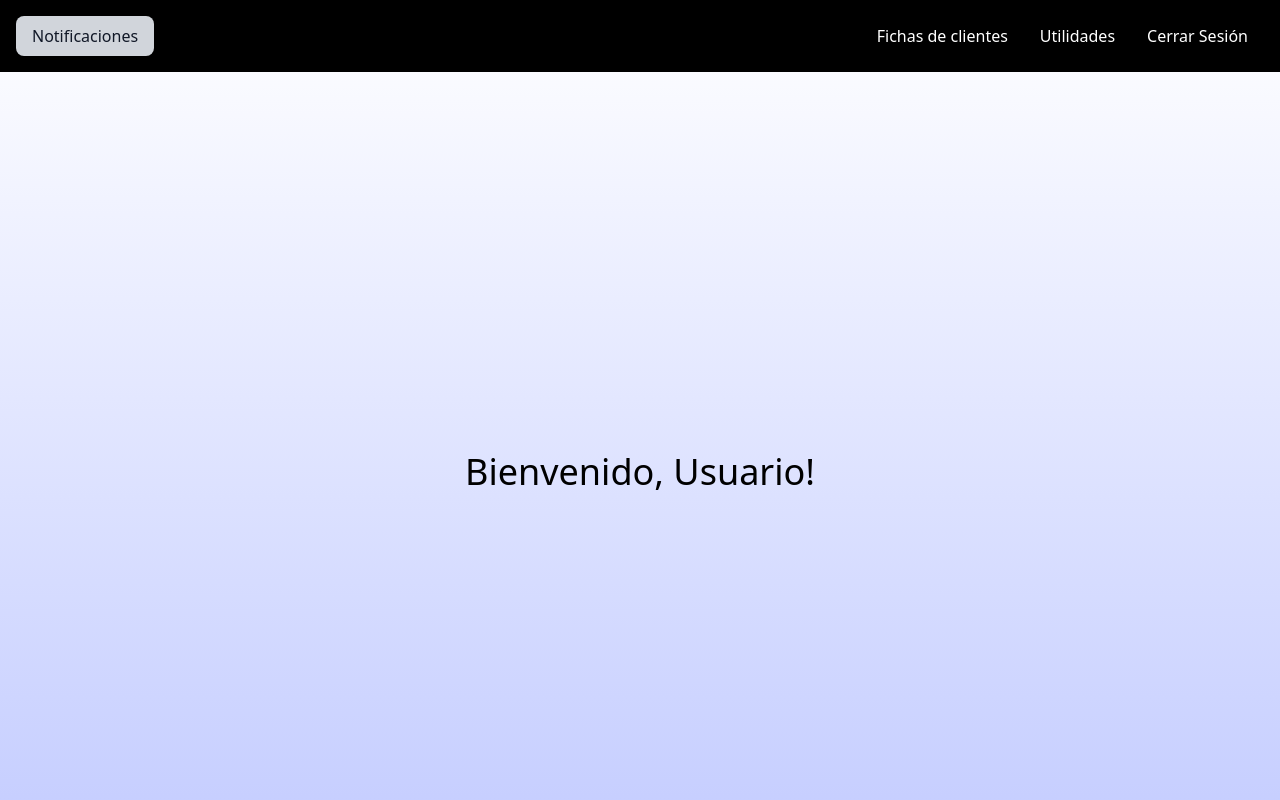
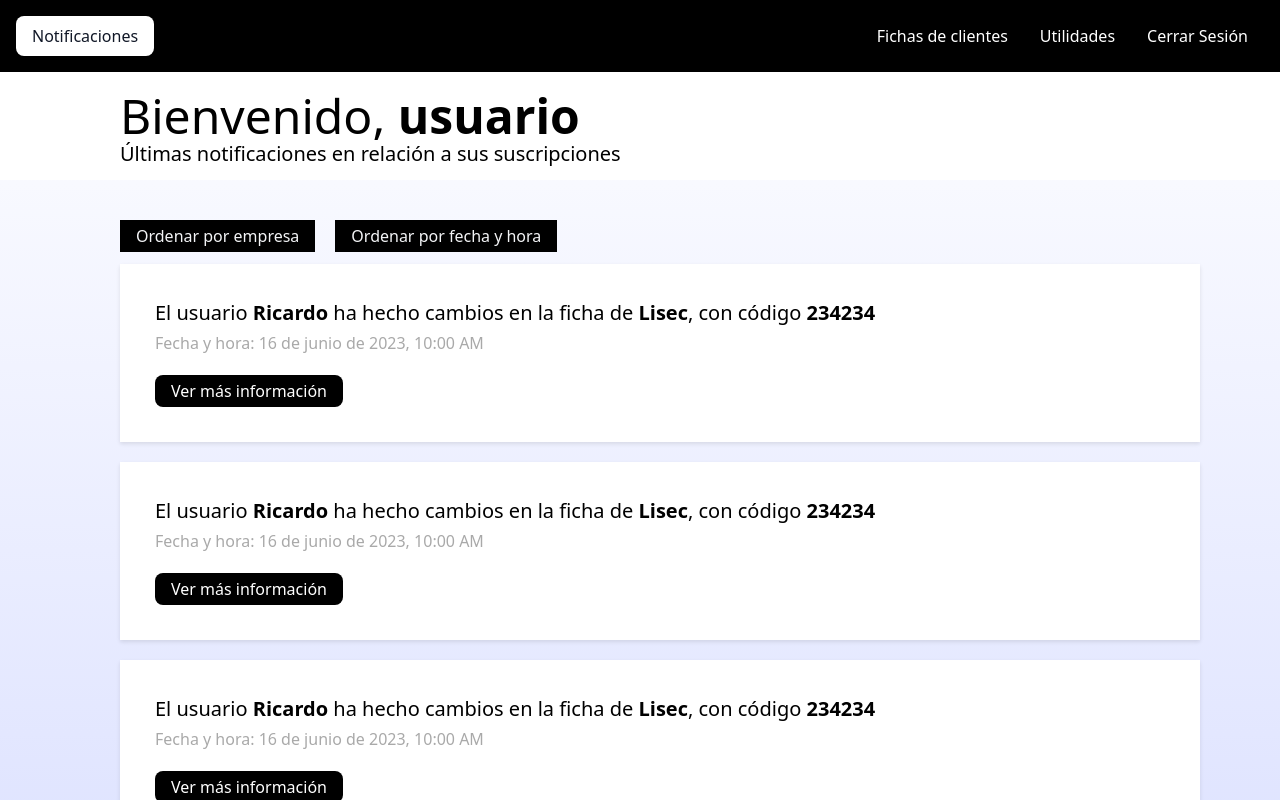
Before and after one commit to frankgimeno3/p3erp, a Next.js app: page /home in a window 1280 px wide. Both pictures are taken after a click on the button "Notificaciones". Shown: the top 800 px of the page. Built offline with nearby package versions, Linux system fonts and the light colour scheme.

Commit message:
añado funcionalidad a la nav del index, componente de notificaciones

```diff
--- /dev/null
+++ b/components/Fichas/Fichas.tsx
@@ -0,0 +1,8 @@
+
+export default function Fichas() {
+  return (
+    <div>
+      <h1>Vista de Fichas</h1>
+    </div>
+  );
+}
--- /dev/null
+++ b/components/Notificaciones/Notificaciones.tsx
@@ -0,0 +1,33 @@
+import Link from "next/link";
+import TarjetaNotificacion from "./TarjetaNotificacion";
+
+export default function Notificaciones() {
+  return (
+    <div>
+      <div className="bg-white px-20">
+        <h1 className="text-5xl px-10 pt-5">
+          Bienvenido, <span className="font-bold">usuario</span>
+        </h1>
+        <p className="text-xl px-10 pb-3">
+          Últimas notificaciones en relación a sus suscripciones
+        </p>
+      </div>
+      <nav className="flex-row justify-between px-10 pb-3 ">
+        <div className="flex items-center justify-start ml-10 mt-10 ">
+            <button className="ml-10 m3-2  p-1 px-4 bg-black text-gray-100 ">Ordenar por empresa</button>
+            <button className="mx-5  p-1 px-4 bg-black text-gray-100 ">Ordenar por fecha y hora</button>
+        </div>
+      </nav>
+
+      <div className="mx-20">
+        <TarjetaNotificacion />
+        <TarjetaNotificacion />
+        <TarjetaNotificacion />
+        <TarjetaNotificacion />
+        <TarjetaNotificacion />
+        <TarjetaNotificacion />
+        <TarjetaNotificacion />
+      </div>
+    </div>
+  );
+}
--- /dev/null
+++ b/components/Notificaciones/TarjetaNotificacion.tsx
@@ -0,0 +1,25 @@
+export default function TarjetaNotificacion() {
+    return (
+      <div className="mb-5 pl-10">
+        <div
+          style={{
+            backgroundColor: 'white',
+            boxShadow: '0 2px 4px rgba(0, 0, 0, 0.1)',
+            padding: '15px',
+          }}
+        >
+          <h1 className="text-xl mb-1 pl-5 pt-5">
+            El usuario <span style={{ fontWeight: 'bold' }}>Ricardo</span> ha hecho cambios en la ficha de{' '}
+            <span style={{ fontWeight: 'bold' }}>Lisec</span>, con código{' '}
+            <span style={{ fontWeight: 'bold' }}>234234</span>
+          </h1>
+          <div className="pl-5 pb-5">
+            <p style={{ color: 'darkgray'}}>Fecha y hora: 16 de junio de 2023, 10:00 AM</p>
+          <div style={{ display: 'flex', justifyContent: 'start' }}>
+            <button className="rounded-lg px-4 py-1 bg-black text-white mt-5">Ver más información</button>
+          </div>
+          </div>
+        </div>
+      </div>
+    );
+  }
--- /dev/null
+++ b/components/Utilidades/Utilidades.tsx
@@ -0,0 +1,8 @@
+
+export default function Utilidades() {
+    return (
+      <div>
+        <h1>Vista de Utilidades</h1>
+      </div>
+    );
+  }
--- a/pages/_app.tsx
+++ b/pages/_app.tsx
@@ -8,7 +8,7 @@ const App = ({ Component, pageProps }: AppProps) => {
     <>
       <Head>
         <title>Proporcion3</title>
-        <link rel="icon" href="/icons/favicon.jpg" />
+        <link rel="icon" href="/icons/p3logo.png" />
       </Head>
       <Layout title="Proporcion3">
         <Component {...pageProps} />
--- a/pages/home/index.tsx
+++ b/pages/home/index.tsx
@@ -1,4 +1,9 @@
 import React, { useState } from 'react';
+import Link from "next/link";
+import Fichas from "../../components/Fichas/Fichas"
+import Notificaciones from "../../components/Notificaciones/Notificaciones"
+import Utilidades from "../../components/Utilidades/Utilidades"
+
 
 const Home: React.FC = () => {
   const [selectedTab, setSelectedTab] = useState('notifications');
@@ -8,11 +13,11 @@ const Home: React.FC = () => {
   };
 
   const renderComponent = () => {
-    if (selectedTab === 'notifications') {
+    if (selectedTab === 'NotificacionesComoponent') {
       return <Notificaciones />;
     } else if (selectedTab === 'fichas') {
       return <FichasClientes />;
-    } else if (selectedTab === 'utilidades') {
+    } else if (selectedTab === 'UtilidadesComponent') {
       return <Utilidades />;
     }
     return null;
@@ -24,9 +29,9 @@ const Home: React.FC = () => {
         <div>
           <button
             className={`rounded-lg px-4 py-2 ${
-              selectedTab === 'notifications' ? 'bg-gray-300 text-gray-900' : ''
+              selectedTab === 'NotificacionesComoponent' ? 'bg-white text-gray-900' : ''
             }`}
-            onClick={() => handleTabChange('notifications')}
+            onClick={() => handleTabChange('NotificacionesComoponent')}
           >
             Notificaciones
           </button>
@@ -34,7 +39,7 @@ const Home: React.FC = () => {
         <div>
           <button
             className={`rounded-lg px-4 py-2 ${
-              selectedTab === 'fichas' ? 'bg-gray-300 text-gray-900' : ''
+              selectedTab === 'fichas' ? 'bg-white text-gray-900' : ''
             }`}
             onClick={() => handleTabChange('fichas')}
           >
@@ -42,33 +47,33 @@ const Home: React.FC = () => {
           </button>
           <button
             className={`rounded-lg px-4 py-2 ${
-              selectedTab === 'utilidades' ? 'bg-gray-300 text-gray-900' : ''
+              selectedTab === 'UtilidadesComponent' ? 'bg-white text-gray-900' : ''
             }`}
-            onClick={() => handleTabChange('utilidades')}
+            onClick={() => handleTabChange('UtilidadesComponent')}
           >
             Utilidades
           </button>
+          <Link href={"/"}>
           <button className="rounded-lg px-4 py-2">Cerrar Sesión</button>
+          </Link>
         </div>
       </nav>
-      <div className="flex justify-center items-center h-screen">
-        <h1 className="text-4xl text-center">Bienvenido, Usuario!</h1>
-      </div>
+
       <div>{renderComponent()}</div>
     </div>
   );
 };
 
-const Notificaciones: React.FC = () => {
-  return <div>Componente de Notificaciones</div>;
+const NotificacionesComoponent: React.FC = () => {
+  return <Notificaciones/>;
 };
 
 const FichasClientes: React.FC = () => {
-  return <div>Componente de Fichas de Clientes</div>;
+  return <Fichas/>;
 };
 
-const Utilidades: React.FC = () => {
-  return <div>Componente de Utilidades</div>;
+const UtilidadesComponent: React.FC = () => {
+  return <Utilidades/>;
 };
 
 export default Home;
--- a/pages/index.tsx
+++ b/pages/index.tsx
@@ -1,5 +1,5 @@
 import Link from "next/link";
-import { useEffect } from "react";
+// import { useEffect } from "react";
 
 export default function Home() {
   return (
```
Also changed, not shown: public/icons/appicon.jpg (deleted), public/icons/p3logo.png (added).
